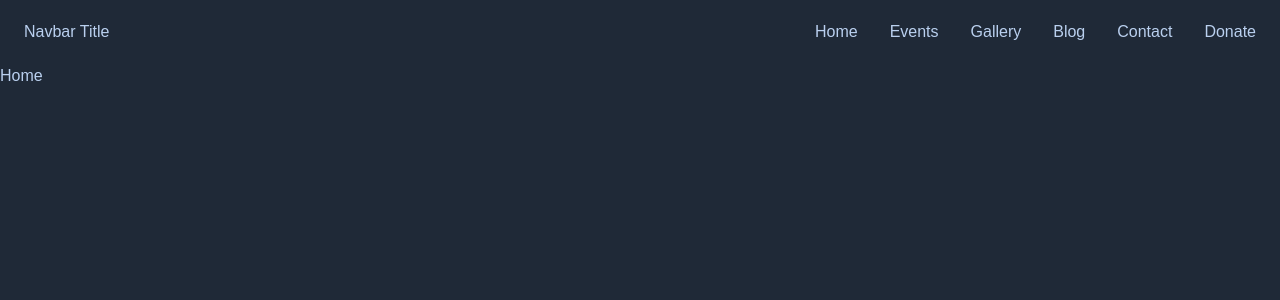
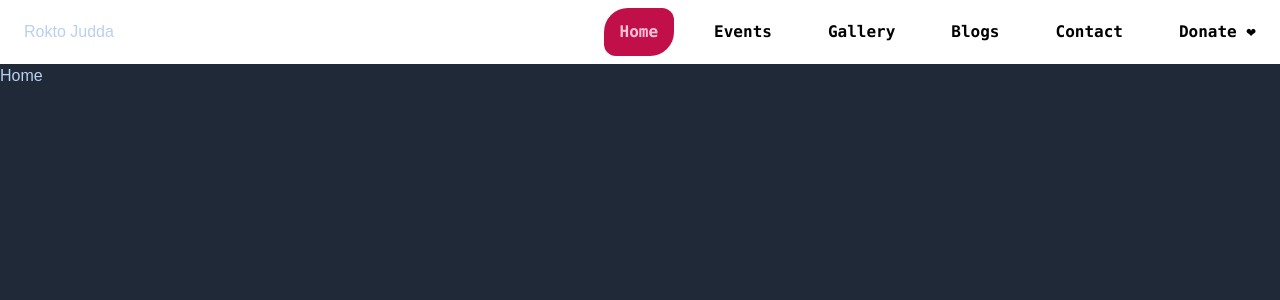
Before and after one commit to samiulbasirfahim/Rokto_judda, a React (Create React App) app: page / in a window 1280 px wide. Shown: the top 300 px of the page. Built offline with nearby package versions, Linux system fonts and the light colour scheme.

Commit message:
navbar done with nav link

```diff
--- a/src/components/shared/Navbar.tsx
+++ b/src/components/shared/Navbar.tsx
@@ -1,36 +1,78 @@
 import { ReactElement } from "react"
-import { Link } from "react-router-dom"
+import { Link, NavLink } from "react-router-dom"
 import ManageRoutes from "../../utils/ManageRoutes"
 
 const Navbar = (): ReactElement => {
 	const navBarItem: ReactElement = (
 		<>
 			<li>
-				<Link to="/">Home</Link>
+				<NavLink
+					className="font-mono rounded-tl-3xl rounded-br-3xl ml-6 font-bold rounded-xl "
+					to="/"
+				>
+					Home
+				</NavLink>
 			</li>
 			<li>
-				<Link to="/">Events</Link>
+				<NavLink
+					className="font-mono rounded-tl-3xl rounded-br-3xl ml-6 font-bold rounded-xl "
+					to="/events"
+				>
+					Events
+				</NavLink>
 			</li>
 			<li>
-				<Link to="/">Gallery</Link>
+				<NavLink
+					className="font-mono rounded-tl-3xl rounded-br-3xl ml-6 font-bold rounded-xl "
+					to="/gallery"
+				>
+					Gallery
+				</NavLink>
 			</li>
 			<li>
-				<Link to="/">Blog</Link>
+				<NavLink
+					className="font-mono rounded-tl-3xl rounded-br-3xl ml-6 font-bold rounded-xl "
+					to="/blogs"
+				>
+					Blogs
+				</NavLink>
 			</li>
 			<li>
-				<Link to="/">Contact</Link>
+				<NavLink
+					className="font-mono rounded-tl-3xl rounded-br-3xl ml-6 font-bold rounded-xl "
+					to="/contact"
+				>
+					Contact
+				</NavLink>
 			</li>
 			<li>
-				<Link to="/">Donate</Link>
+				<NavLink
+					className="font-mono rounded-tl-3xl rounded-br-3xl ml-6 font-bold rounded-xl"
+					// style={({ isActive }) =>
+					// 	isActive
+					// 		? { backgroundColor: "#c10f4a" }
+					// 		: { backgroundColor: "green" }
+					// }
+					to="/donate"
+				>
+					Donate ❤
+				</NavLink>
 			</li>
 		</>
 	)
 
 	return (
-		<div className="drawer">
+		<div className="drawer drawer-end">
 			<input id="my-drawer-3" type="checkbox" className="drawer-toggle" />
-			<div className="drawer-content flex flex-col container mx-auto">
-				<div className="w-full navbar">
+			<div className="drawer-content flex flex-col ">
+				<div className=" bg-white">
+					<div className="w-full navbar container mx-auto">
+						<div className="flex-1 px-2 mx-2">Rokto Judda</div>
+						<div className="flex-none hidden lg:block">
+							<ul className="menu menu-horizontal text-black">
+								{navBarItem}
+							</ul>
+						</div>
 						<div className="flex-none lg:hidden">
 							<label
 								htmlFor="my-drawer-3"
@@ -51,16 +93,13 @@ const Navbar = (): ReactElement => {
 								</svg>
 							</label>
 						</div>
-					<div className="flex-1 px-2 mx-2">Navbar Title</div>
-					<div className="flex-none hidden lg:block">
-						<ul className="menu menu-horizontal">{navBarItem}</ul>
 					</div>
 				</div>
 				<ManageRoutes />
 			</div>
-			<div className="drawer-side">
+			<div className="drawer-side ">
 				<label htmlFor="my-drawer-3" className="drawer-overlay"></label>
-				<ul className="menu p-4 overflow-y-auto w-80 bg-base-100">
+				<ul className="menu p-4 overflow-y-auto w-80 bg-base-100 text-white pt-16">
 					{navBarItem}
 				</ul>
 			</div>
```
Lines whose indentation alone changed are shown as unchanged.
